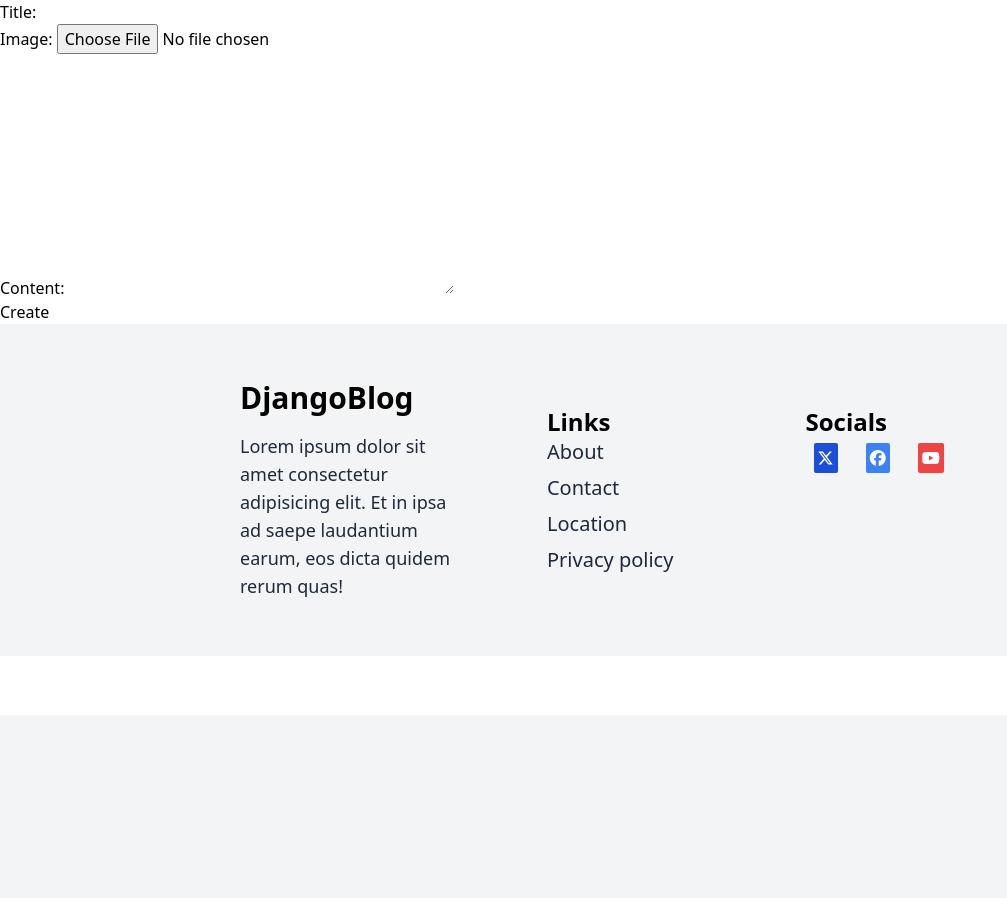
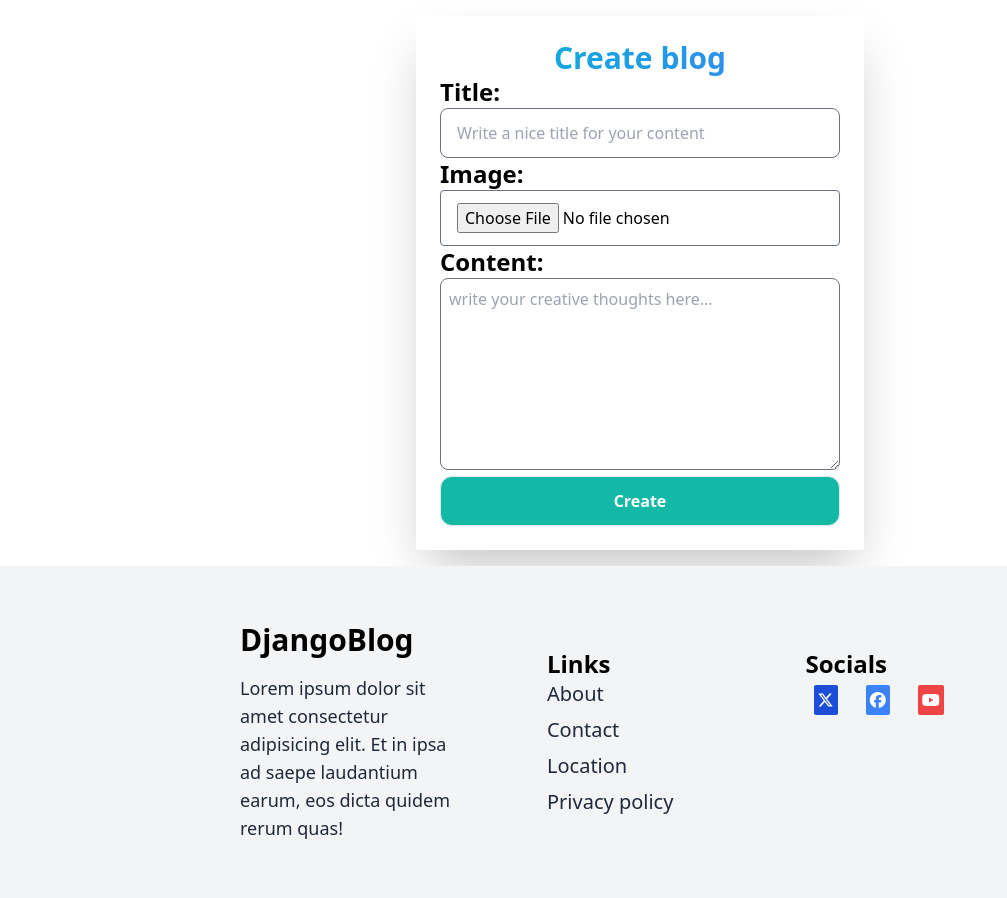
Before and after one commit to zablon-oigo/blog, a Django app: page /create/ in a window 1280 px wide. Shown: the part 85-983 px from the top of the page, without its empty margins (0-1007 px from the left). Before the commit the page ends 682 px from the top, so only its background shows below. Run offline with Django 4.2, Linux system fonts and the light colour scheme; some libraries are stand-ins or nearby versions.

Commit message:
modifying the update and create page

```diff
--- a/blog/forms.py
+++ b/blog/forms.py
@@ -6,14 +6,25 @@ class PostForm(forms.ModelForm):
     class Meta:
         model=Post
         fields=['title','image','content',]
-        widget={
-            'title':forms.TextInput(attrs={
-                'class':'mb-2 w-full px-4 py-3 rounded-xl'
-            }),
-            'image':forms.ClearableFileInput(attrs={
-                'class':'w-full py-3 px-4 border rounded'
-            }),
-            'content':forms.Textarea(attrs={
-                'class':'w-full h-32 p-2 border rounded'
-            }),
-        }
+        # widget={
+        #     'title':forms.TextInput(attrs={
+        #         'class':'mb-2 w-full px-4 py-3 rounded-xl'
+        #     }),
+        #     'image':forms.ClearableFileInput(attrs={
+        #         'class':'w-full py-3 px-4 border rounded'
+        #     }),
+        #     'content':forms.Textarea(attrs={
+        #         'class':'w-full h-32 p-2 border rounded'
+        #     }),
+        #
+    title=forms.CharField(widget=forms.TextInput(attrs={
+        'placeholder':'Write a nice title for your content ',
+        'class':'w-full px-4 py-3 rounded-lg border border-gray-500'
+    }))
+    image=forms.ImageField(widget=forms.ClearableFileInput(attrs={
+        'class':'w-full py-3 px-4 border border-gray-500 rounded'
+    }))
+    content=forms.CharField(widget=forms.Textarea(attrs={
+        'placeholder':'write your creative thoughts here...',
+        'class':'border border-gray-500 rounded-lg h-48 w-full p-2'
+    }))
--- a/blog/templates/blog/create.html
+++ b/blog/templates/blog/create.html
@@ -3,10 +3,17 @@
 {% block title%} Create {% endblock %}
 
 {% block content %}
-              <form action="{{object.get_absolute_url}}" method="post" enctype="multipart/form-data">
-                {% csrf_token %}
-                {{form.as_p}}
 
-                <input type="submit" value="Create">
-              </form>
+<div class="max-w-md mx-auto p-6 shadow-2xl m-4 ">
+  <h2 class="font-extrabold text-transparent bg-clip-text bg-gradient-to-r from-cyan-500 to-blue-500 text-3xl text-center">Create blog</h2>
+  <form action="{{object.get_absolute_url}}" method="post" enctype="multipart/form-data">
+    {% csrf_token %}
+    {% for field in form %}
+    <label for="" class="text-2xl font-semibold">{{field.label_tag}}</label>
+      {{field}}
+      {% endfor %}
+    <input type="submit" value="Create" class="w-full px-6 py-3 rounded-xl border bg-teal-500 hover:bg-teal-700 text-white font-semibold">
+  </form>
+</div>
+
 {% endblock %}
--- a/blog/templates/blog/index.html
+++ b/blog/templates/blog/index.html
@@ -27,7 +27,7 @@
  <div class="max-w-sm  bg-white border border-gray-200 rounded-lg shadow dark:bg-gray-800 dark:border-gray-700">
      <a href="{{post.get_absolute_url}}">
          {% if post.image %}
-         <img class="rounded-t-lg h-64 w-full sm:w-96 object-cover object-center" src="{{post.image.url }}" alt="{{post.title}}" />
+         <img class="rounded-t-lg h-64 w-full sm:w-96 object-cover object-center hover:opacity-75" src="{{post.image.url }}" alt="{{post.title}}" />
          {% endif %}
      </a>
      <div class="p-5">
--- a/blog/templates/blog/update_post.html
+++ b/blog/templates/blog/update_post.html
@@ -6,6 +6,7 @@
 
 {% block content %}
 <div class="max-w-sm m-4 mx-auto p-6 rounded-xl shadow-2xl">
+  <h2 class="text-3xl font-extrabold text-transparent bg-clip-text bg-gradient-to-r from-green-500 to-teal-500 text-center">Update Blog</h2>
   <form action="" method="post" enctype="multipart/form-data">
     {% csrf_token %}
     {% for field in form %}
```
